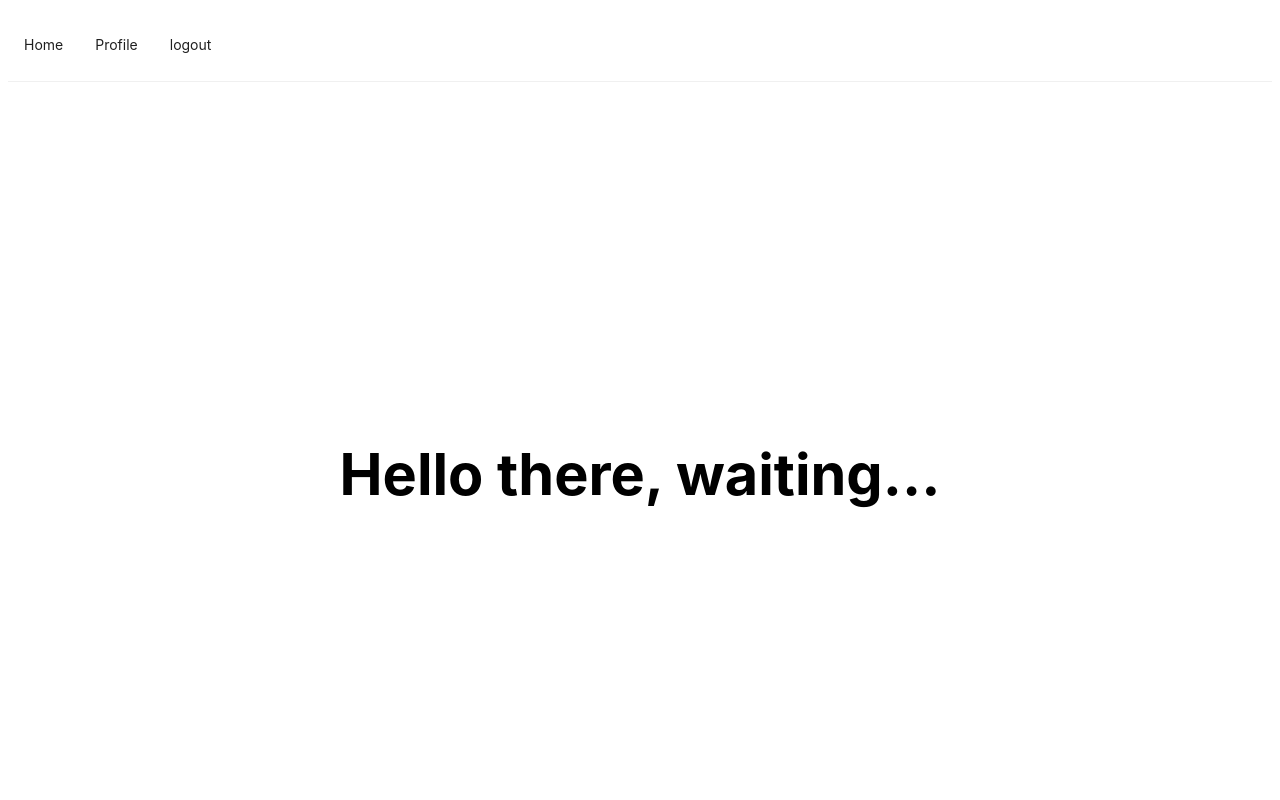
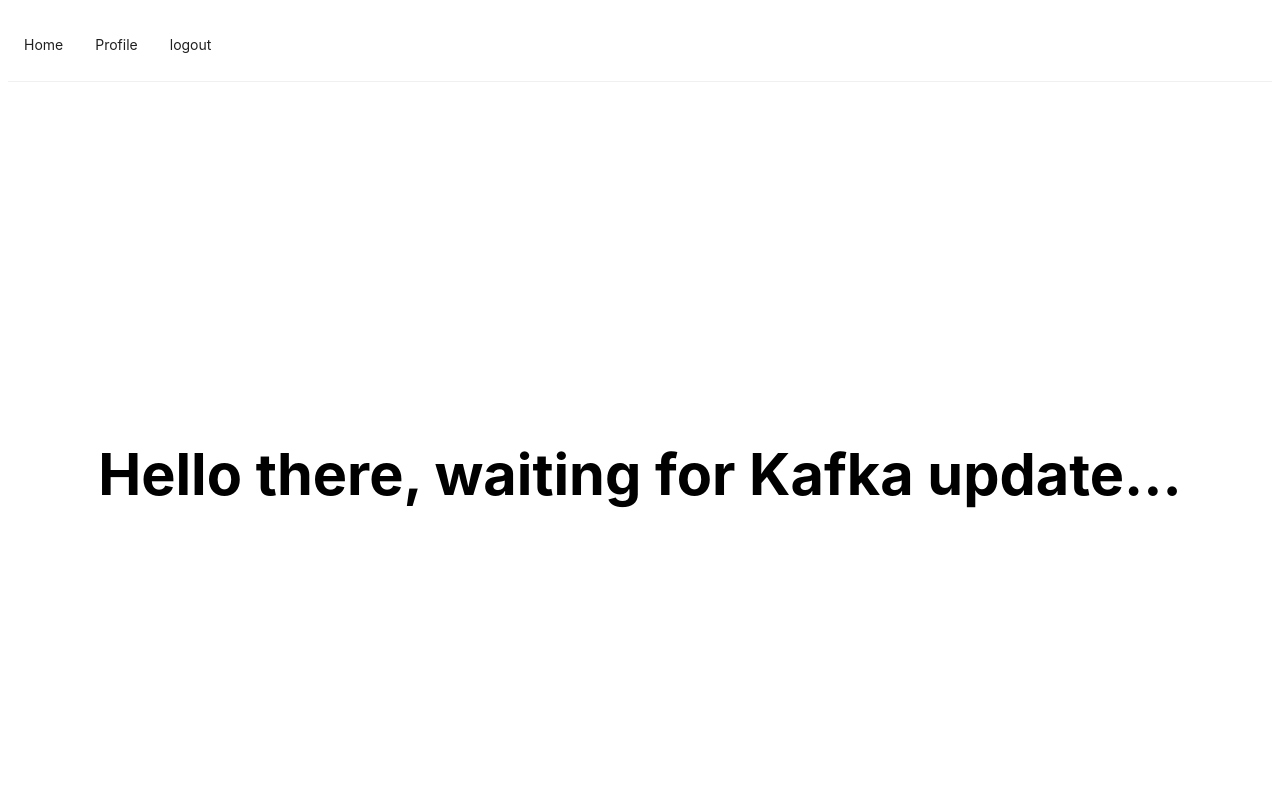
Before and after one commit to vinimocci/human-resources-web-product, a Next.js app: page /home in a window 1280 px wide. Shown: the top 800 px of the page. Built offline with nearby package versions, Linux system fonts and the light colour scheme; no server answers; sample sign-in values are in the browser's storage.

Commit message:
#poc: changed the initial message

```diff
--- a/pages/home/index.js
+++ b/pages/home/index.js
@@ -9,7 +9,7 @@
 
 const Home = () => {
 
-  const [userFromKafka, setUserFromKafka] = useState('waiting...')
+  const [userFromKafka, setUserFromKafka] = useState('waiting for Kafka update...')
 
     useEffect(() => {
         const socket = new WebSocket('ws://localhost:5023/getnotifications');
```
